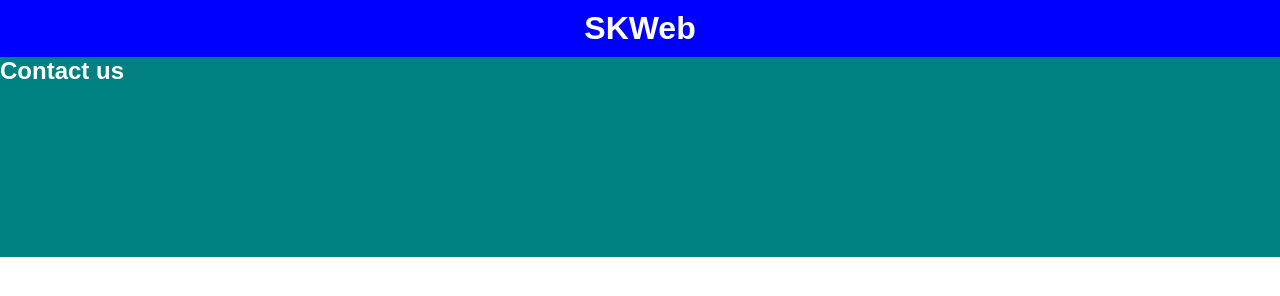
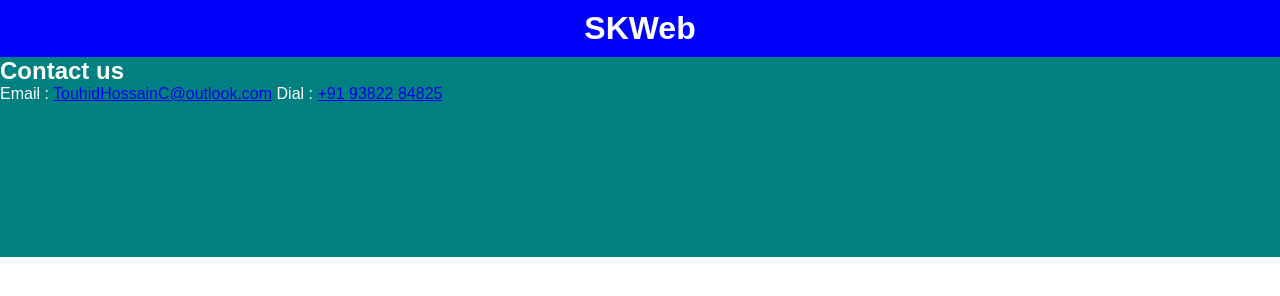
Before and after one commit to SKTouhidHossain/SKTouhidHossain.github.io, a plain HTML site: page index.html in a window 1280 px wide. Drawn offline with Linux system fonts and the light colour scheme.

Commit message:
Update index.html

```diff
--- a/index.html
+++ b/index.html
@@ -4,6 +4,8 @@
 <h1 class="header">SKWeb</h1>
 <footer class="footer">
   <h2>Contact us</h2>
+  Email : <a href="mailto:TouhidHossainC@outlook.com">TouhidHossainC@outlook.com</a>
+  Dial : <a href="tel:+919382284825">+91 93822 84825</a>
 </footer>
 
 <style>
```
